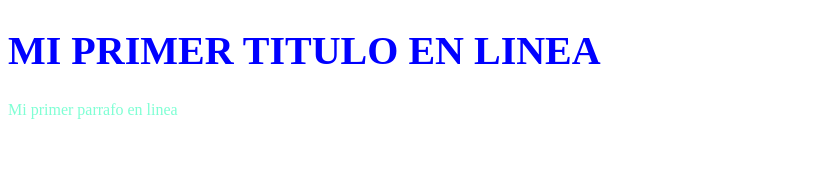
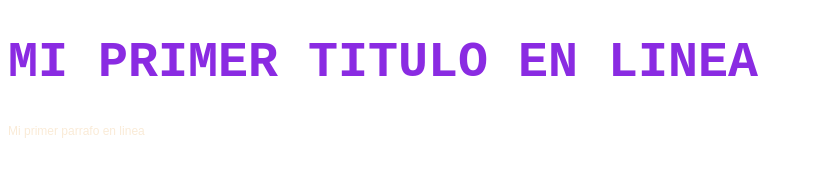
Before and after one commit to DesarrolladorJCLC/sesion-8, a plain HTML site: page index.html in a window 1280 px wide. Shown: the whole page, without its empty margins (0-813 px from the left). Drawn offline with Linux system fonts and the light colour scheme.

Commit message:
estilos en head

```diff
--- a/index.html
+++ b/index.html
@@ -4,10 +4,23 @@
     <meta charset="UTF-8">
     <meta name="viewport" content="width=device-width, initial-scale=1.0">
     <title>Estilos en linea</title>
+    <style>
+        h1{
+            color: blueviolet;
+            font-family: 'Courier New', Courier, monospace;
+            font-size: 50px;
+        }
+        p{
+            color: antiquewhite;
+            font-family: Arial, Helvetica, sans-serif;
+            font-size: 12px;
+        }
+
+    </style>
 </head>
 <body>
-    <h1 style="color: blue;font-size: 40px;">MI PRIMER TITULO EN LINEA</h1>
-    <p style="color: aquamarine; font-family: 'Times New Roman', Times, serif;">Mi primer parrafo en linea</p>
+    <h1>MI PRIMER TITULO EN LINEA</h1>
+    <p>Mi primer parrafo en linea</p>
 
 </body>
 </html>
```
